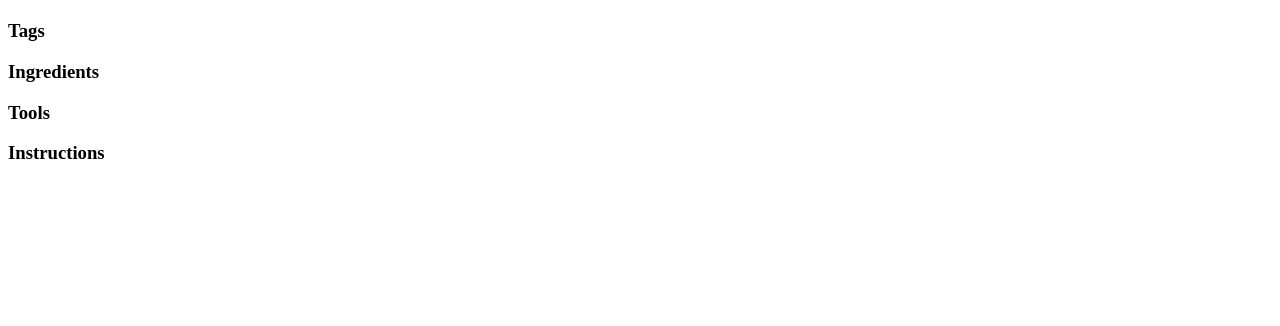
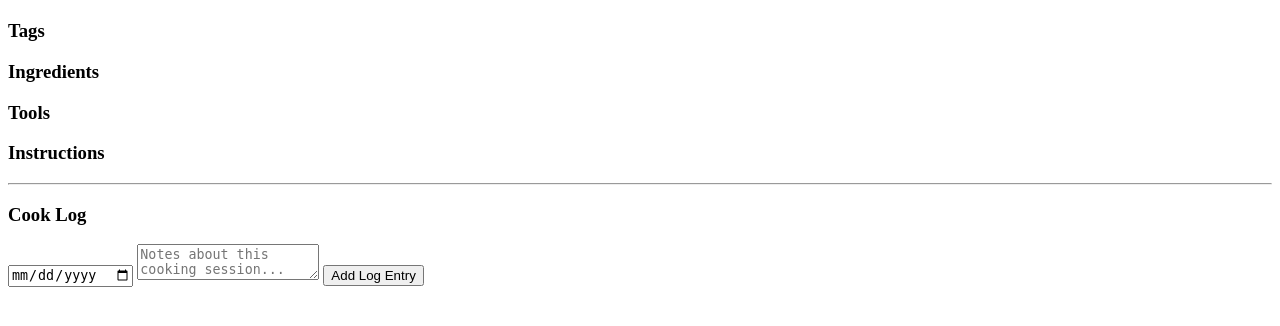
Before and after one commit to jmgartley/recipe-keeper, a Flask app: page /recipe/1 in a window 1280 px wide. Shown: the part 134-460 px from the top of the page. Run offline with Flask 3, Linux system fonts and the light colour scheme; data that the repository does not hold is empty.

Commit message:
added Cook Log

```diff
--- a/app.py
+++ b/app.py
@@ -42,8 +42,27 @@ def recipe_detail(recipe_id):
     WHERE recipe_tags.recipe_id = ?
     """, (recipe_id,)).fetchall()
 
+    cook_log = conn.execute("""
+    SELECT *
+    FROM cook_log
+    WHERE recipe_id = ?
+    ORDER BY date_made DESC
+    """, (recipe_id,)).fetchall()
+
     conn.close()
-    return render_template("recipe_detail.html", recipe=recipe, ingredients=ingredients, tools=tools, tags=tags)
+    return render_template("recipe_detail.html", recipe=recipe, ingredients=ingredients, tools=tools, tags=tags, cook_log=cook_log)
+
+@app.route("/recipe/<int:recipe_id>/log", methods=["POST"])
+def add_cook_log(recipe_id):
+    conn = get_db()
+    conn.execute(
+        "INSERT INTO cook_log (recipe_id, date_made, notes) VALUES (?, ?, ?)",
+        (recipe_id, request.form.get("date_made") or None, request.form.get("notes") or None)
+    )
+
+    conn.commit()
+    conn.close()
+    return redirect(f"/recipe/{recipe_id}")
 
 @app.route("/add", methods=["POST"])
 def add():
--- a/templates/recipe_detail.html
+++ b/templates/recipe_detail.html
@@ -37,7 +37,19 @@
         <h3>Instructions</h3>
         <p>{{ recipe.instructions }}</p>
 
+        <hr>
+        <h3>Cook Log</h3>
+        <form action="/recipe/{{ recipe.id }}/log" method="POST">
+            <input type="date" name="date_made">
+            <textarea name="notes" placeholder="Notes about this cooking session..." rows="2"></textarea>
+            <button type="submit">Add Log Entry</button>
+        </form>
 
+        <ul>
+            {% for log in cook_log %}
+            <li>{{ log.date_made }} - {{ log.notes }}</li>
+            {% endfor %}
+        </ul>
 
     </body>
 </html>
```
